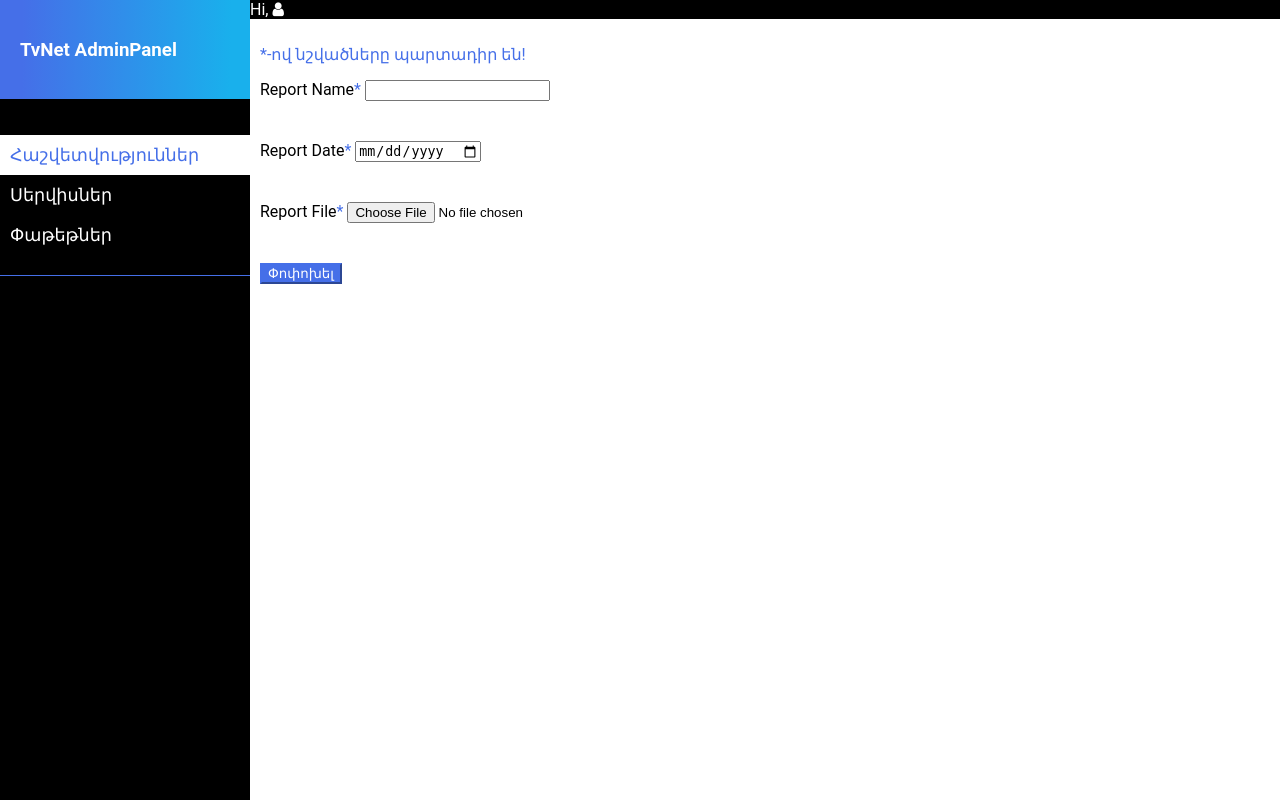
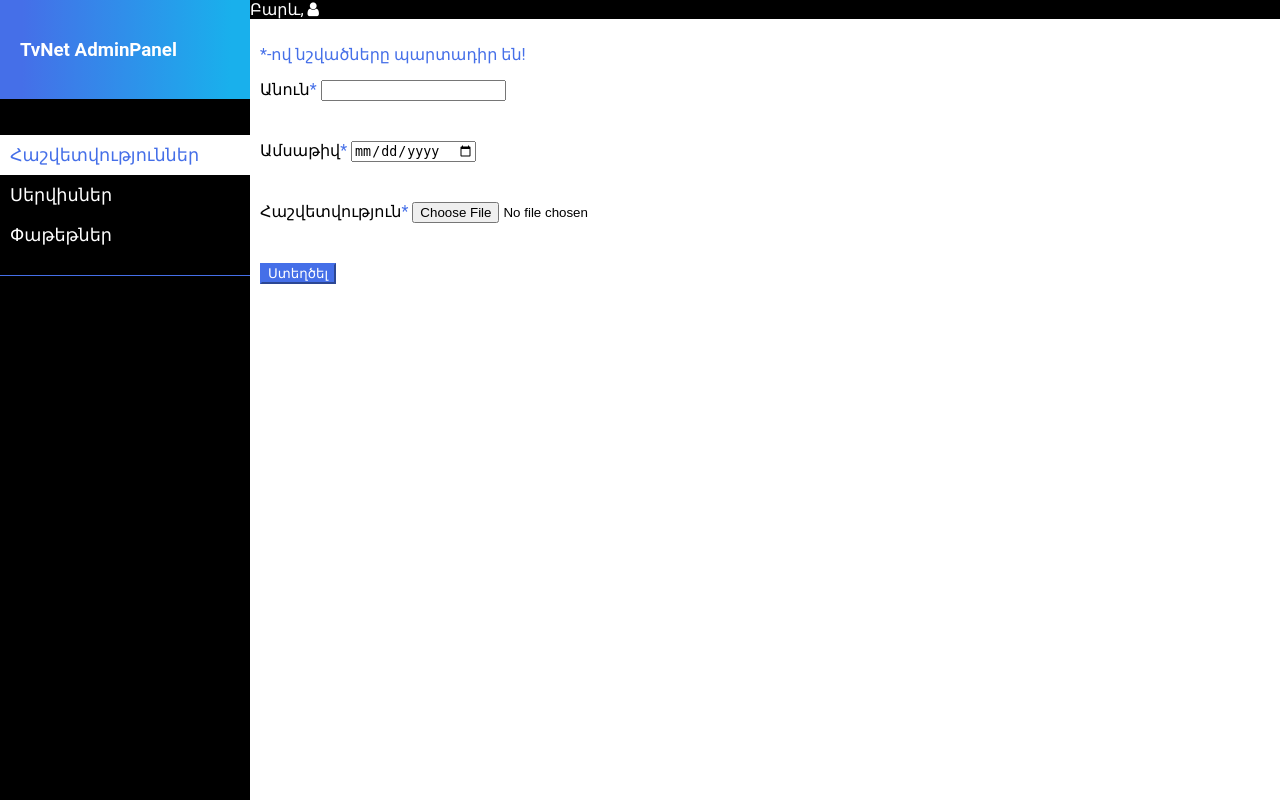
Before and after one commit to tsdav/tv-net, a Laravel app: page /admin/report in a window 1280 px wide. Run offline with Laravel 9, Linux system fonts and the light colour scheme; the visitor is signed in with stand-in values (Sample User, id 1).

Commit message:
make admin panel armenian

```diff
--- a/resources/views/admin/admin.blade.php
+++ b/resources/views/admin/admin.blade.php
@@ -19,7 +19,7 @@
         <nav class="navbar navbar-expand-lg navbar-dark bg-dark" style="background-color: black	;">
             <div class="container-fluid">
                 <div class="float-left" style="color: white;">
-                    <span>Hi, </span>
+                    <span>Բարև, </span>
                     <i class="fa fa-user" ></i>
                     <span class="navbar-brand">{{$admin->first_name}}</span>
                 </div>
--- a/resources/views/admin/home.blade.php
+++ b/resources/views/admin/home.blade.php
@@ -4,18 +4,18 @@
         @csrf
         <p class="important">*-ով նշվածները պարտադիր են!</p>
         <div class="form-group">
-            <label for="report-name">Report Name<span class="important">*</span></label>
+            <label for="report-name">Անուն<span class="important">*</span></label>
             <input type="text" class="form_input" id="report-name" name="report_name">
         </div>
         <div class="form-group">
-            <label for="report-date">Report Date<span class="important">*</span></label>
+            <label for="report-date">Ամսաթիվ<span class="important">*</span></label>
             <input type="date" class="form_input" id="report-date" name="report_date">
         </div>
         <div class="form-group">
-            <label for="report-file">Report File<span class="important">*</span></label>
+            <label for="report-file">Հաշվետվություն<span class="important">*</span></label>
             <input type="file" class="form_input" id="report-file" name="report_file" accept=".doc,.docx,.pdf">
         </div>
-        <button type="submit" name="update" id="upload-report" class="btn btn-danger">Փոփոխել</button>
+        <button type="submit" name="update" id="upload-report" class="btn btn-danger">Ստեղծել</button>
     </form>
 @endsection
 @section('scripts')
--- a/resources/views/admin/package.blade.php
+++ b/resources/views/admin/package.blade.php
@@ -1,7 +1,7 @@
 @extends('admin.admin')
 @section('page')
     <div class="create-package">
-        <a href="{{ route($formRoute) }}" class="create-package-link">Create Item</a>
+        <a href="{{ route($formRoute) }}" class="create-package-link">Ավելացնել նորը</a>
     </div>
     @forelse($items as $item)
     <div class="services-container flip-card">
@@ -11,7 +11,7 @@
                 <h3>{{ $item['itemName'] }}</h3>
                 <h4>{{ $item['itemDescription'] }}</h4>
             </div>
-            <a href="{{ route($detailRoute, $item['itemId'] ?? '') }}" class="create-package-link">Details</a>
+            <a href="{{ route($detailRoute, $item['itemId'] ?? '') }}" class="create-package-link">Մանրամասներ</a>
         </div>
     </div>
     @empty
```
Also changed, not shown: resources/views/admin/create-package.blade.php (+4 -4 lines).
